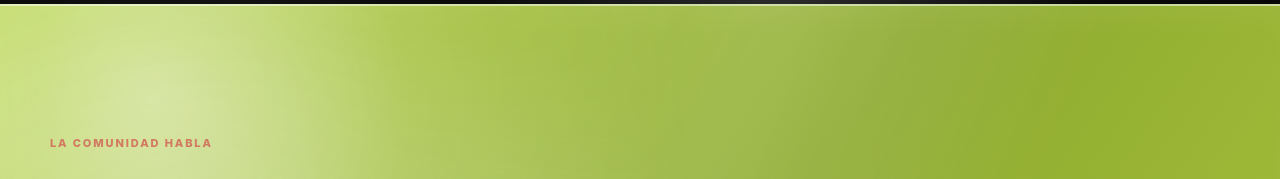
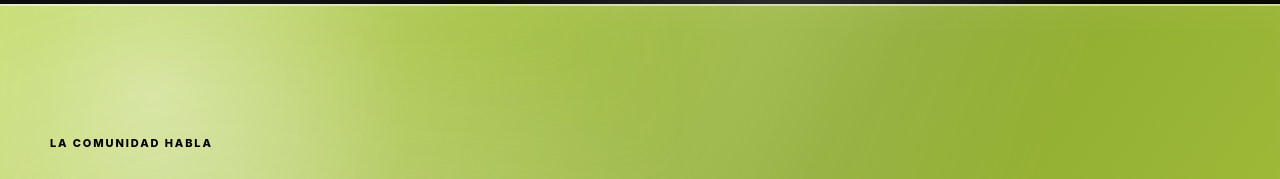
Before and after one commit to caporrfer/ibhola, a Next.js app: page / in a window 1280 px wide. Shown: the part 4160-4339 px from the top of the page. Built offline with nearby package versions, Linux system fonts and the light colour scheme; no server answers.

Commit message:
Set reviews eyebrow text to black

```diff
--- a/app/globals.css
+++ b/app/globals.css
@@ -209,6 +209,7 @@ h1 em, h2 em, h3 em { color: inherit; font-style: normal; font-weight: inherit;
 .reviews { background: var(--forest-gradient-dark); }
 .reviews__heading { display: flex; align-items: end; justify-content: space-between; gap: 55px; margin-bottom: 56px; }
 .reviews__heading > div:first-child { max-width: 900px; }
+.reviews__heading .eyebrow { color: #000; }
 .reviews__score { min-width: 292px; display: grid; grid-template-columns: 46px 1fr auto; align-items: center; gap: 14px; padding: 15px 17px; border: 1px solid rgba(255,255,255,.14); border-radius: 8px; background: #080908; color: white; box-shadow: 0 14px 32px rgba(24,35,31,.16); transition: background .25s, transform .25s, box-shadow .25s; }
 .reviews__score:hover { background: #121612; box-shadow: 0 16px 34px rgba(24,35,31,.24); transform: translateY(-3px); }
 .reviews__score-google { width: 46px; height: 46px; display: grid; place-items: center; border-radius: 50%; background: var(--forest-deep); color: var(--pistachio-action); font-family: var(--sans); font-size: 1.25rem; font-weight: 800; }
```
